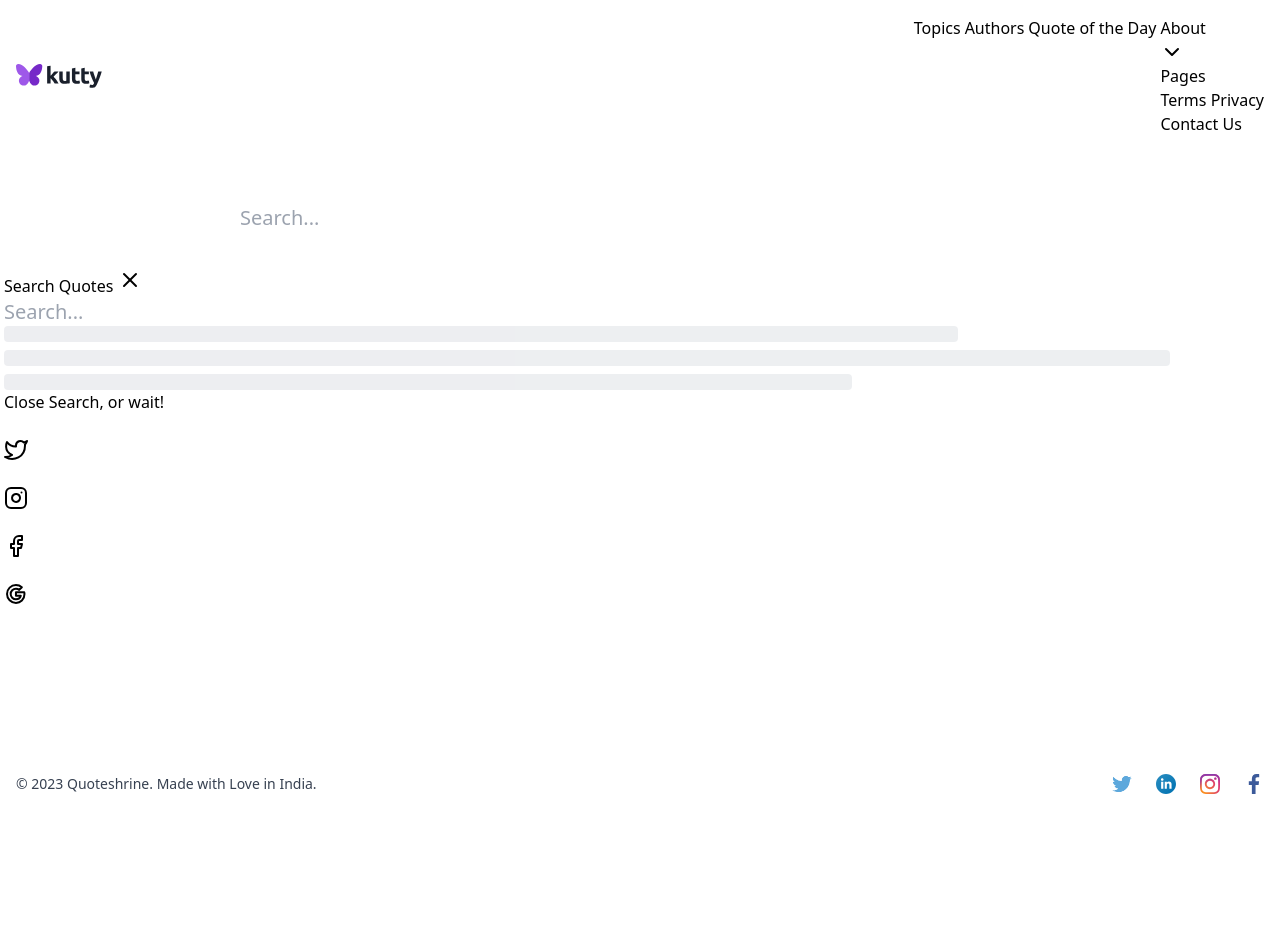
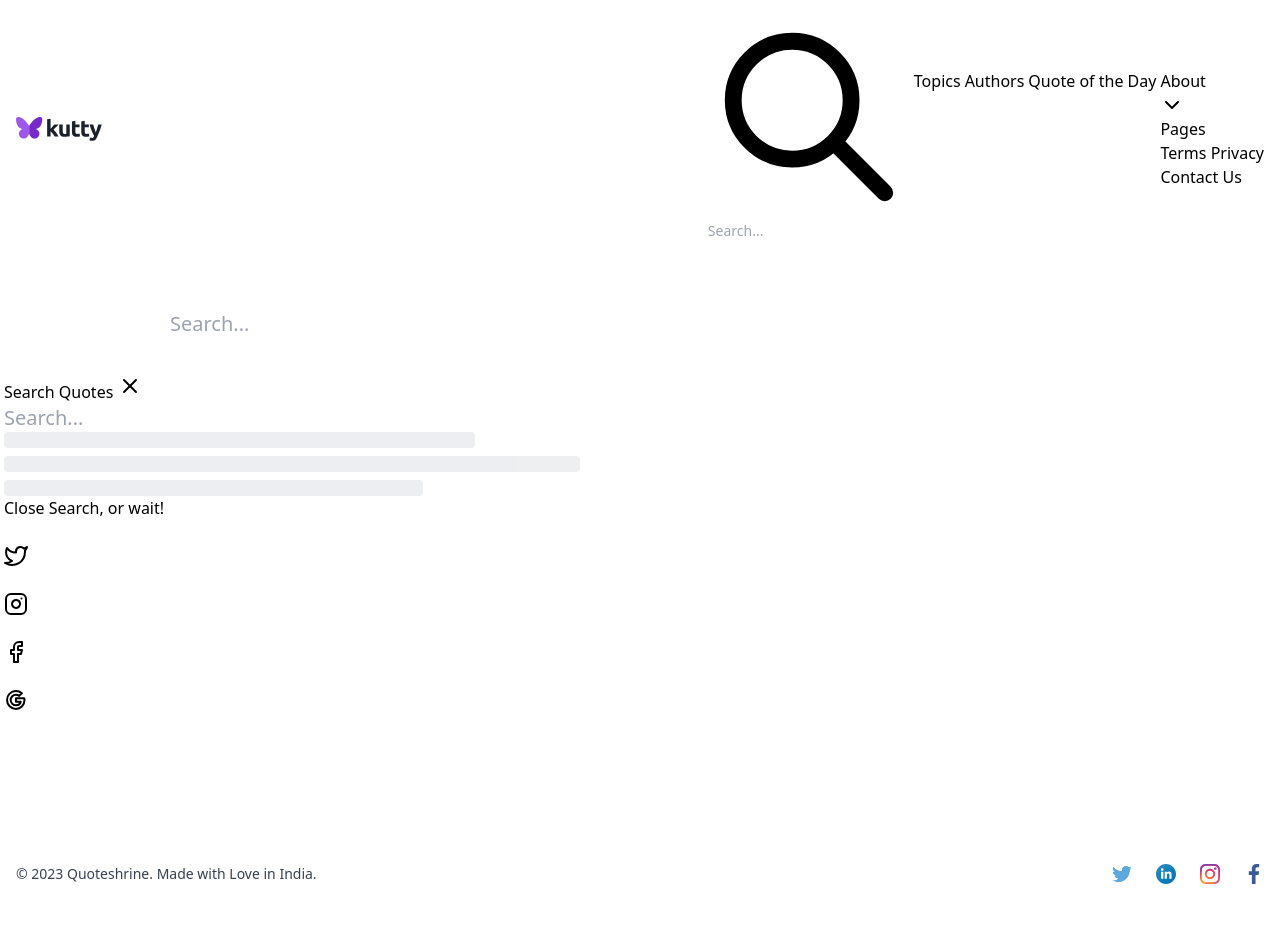
Before and after one commit to kirmola/quotesapp, a Django app: page /en/ in a window 1280 px wide. Before the commit the page ends 794 px from the top, so only its background shows below. Run offline with Django 4.2, Linux system fonts and the light colour scheme; data that the repository does not hold is empty; some libraries are stand-ins or nearby versions.

Commit message:
added search layout in header

```diff
--- a/mainapp/logics.py
+++ b/mainapp/logics.py
@@ -79,7 +79,6 @@ def getQuoteOfTheDay():
     obj = Quote.objects
     total_records = len(obj.all())
     random_number = randint(0, total_records)
-    print(random_number)
     queryset = obj.values_list("quote", "author", "author__author", "topics")[random_number:random_number+10]
     return queryset
 
--- a/templates/homepage.html
+++ b/templates/homepage.html
@@ -4,16 +4,16 @@
 {% block meta_desc %}{% trans "Explore profound insights and timeless wisdom through our curated collection of quotes from renowned personalities worldwide." %}{% endblock meta_desc %}
 {% block custom_css_js %}<script defer src="{% static "js/htmx.js" %}"></script>{% endblock custom_css_js %}
 {% block base_content %}
-<div class="grid grid-cols-1 gap-4">
+<div class="grid grid-cols-1 md:grid-cols-2 gap-4">
   <div class="">
     <div x-data="dialog()">
-    <div class=" mb-6 rounded-md p-3 md:max-w-3xl text-center self-center"><input x-spread="trigger" class="mt-0 text-xl form-input" placeholder="Search..."></div>
+    <div class="mb-6 rounded-md p-3 md:max-w-3xl text-center self-center"><input x-spread="trigger" class="mt-0 text-xl form-input rounded-2xl" placeholder="Search..."></div>
         <div class="dialog" x-spread="dialog" x-cloak>
         <div class="dialog-content">
           <div class="dialog-header">Search Quotes
             <button type="button" class="btn btn-light btn-sm btn-icon" aria-label="Close" @click="close"><svg xmlns="http://www.w3.org/2000/svg" width="24" height="24" viewBox="0 0 24 24" fill="none" stroke="currentColor" stroke-width="2" stroke-linecap="round" stroke-linejoin="round"><line x1="18" y1="6" x2="6" y2="18"></line><line x1="6" y1="6" x2="18" y2="18"></line></svg></button>
           </div>
-          <div class="dialog-body"><input name="search_term" hx-get="/search/" hx-include="[name='search_term']" hx-trigger="keydown changed delay:1s" hx-target="#results" hx-swap="innerHTML" hx-indicator="#results" class="mt-0 text-xl form-input" placeholder="Search..."></div>
+          <div class="dialog-body"><input name="search_term" hx-get="/search/" hx-include="[name='search_term']" hx-trigger="keydown changed delay:1s" hx-target="#results" hx-swap="innerHTML" hx-indicator="#results" class="mt-0 text-xl form-input rounded-2xl" placeholder="Search..."></div>
           <div class="dialog-body" id="results">
             <div class="space-y-2" aria-live="assertive" aria-atomic="true">
                 <div class="w-9/12 h-4 bg-gray-200 rounded animate-pulse"></div>
--- a/templates/layout/header.html
+++ b/templates/layout/header.html
@@ -20,6 +20,12 @@
       </a>
       {% comment %} Desktop Menu {% endcomment %}
       <div class="flex items-center space-x-1">
+        <div class="hidden form-icon md:block">
+          <svg xmlns="http://www.w3.org/2000/svg" fill="none" viewBox="0 0 24 24" stroke="currentColor">
+            <path stroke-linecap="round" stroke-linejoin="round" stroke-width="2" d="M21 21l-6-6m2-5a7 7 0 11-14 0 7 7 0 0114 0z"></path>
+          </svg>
+          <input class="mt-0 text-sm form-input" placeholder="Search...">
+        </div>
         <div class="hidden space-x-1 md:inline-flex">
           <a href="{% url "topics" %}" class="btn btn-sm btn-link">{% trans "Topics" %}</a>
           <a href="{% url "authors" %}" class="btn btn-sm btn-link">{% trans "Authors" %}</a>
@@ -89,6 +95,12 @@
             <a href="{% url "authors" %}" class="w-full btn btn-link">{% trans "Authors" %}</a>
             <a href="{% url "contact" %}" class="w-full btn btn-link">Contact</a>
             <a href="{% url "qotd" %}" class="w-full btn btn-link">{% trans "Quote of the Day" %}</a>
+            <div class="form-icon">
+              <svg xmlns="http://www.w3.org/2000/svg" fill="none" viewBox="0 0 24 24" stroke="currentColor">
+                <path stroke-linecap="round" stroke-linejoin="round" stroke-width="2" d="M21 21l-6-6m2-5a7 7 0 11-14 0 7 7 0 0114 0z"></path>
+              </svg>
+              <input class="mt-0 text-sm form-input" placeholder="Search...">
+            </div>
             {% comment %} <a href="#" class="w-full btn btn-link">Sign in</a> {% endcomment %}
           </div>
         </div>
```
